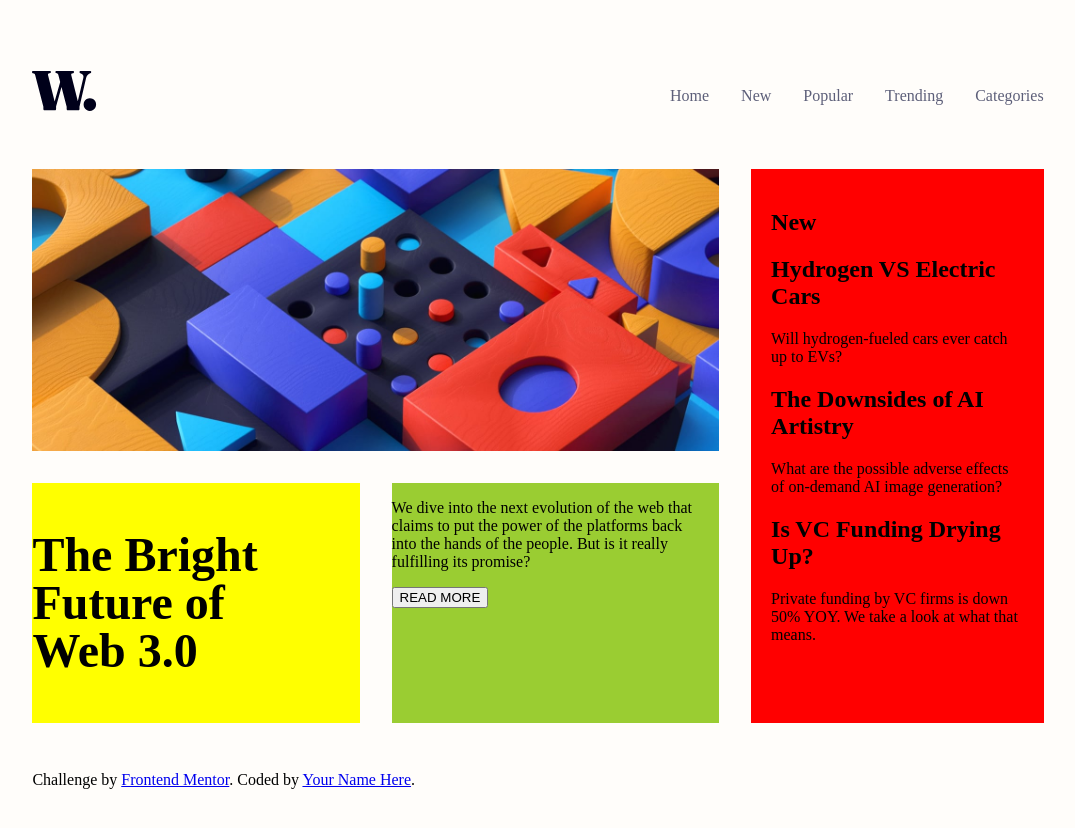
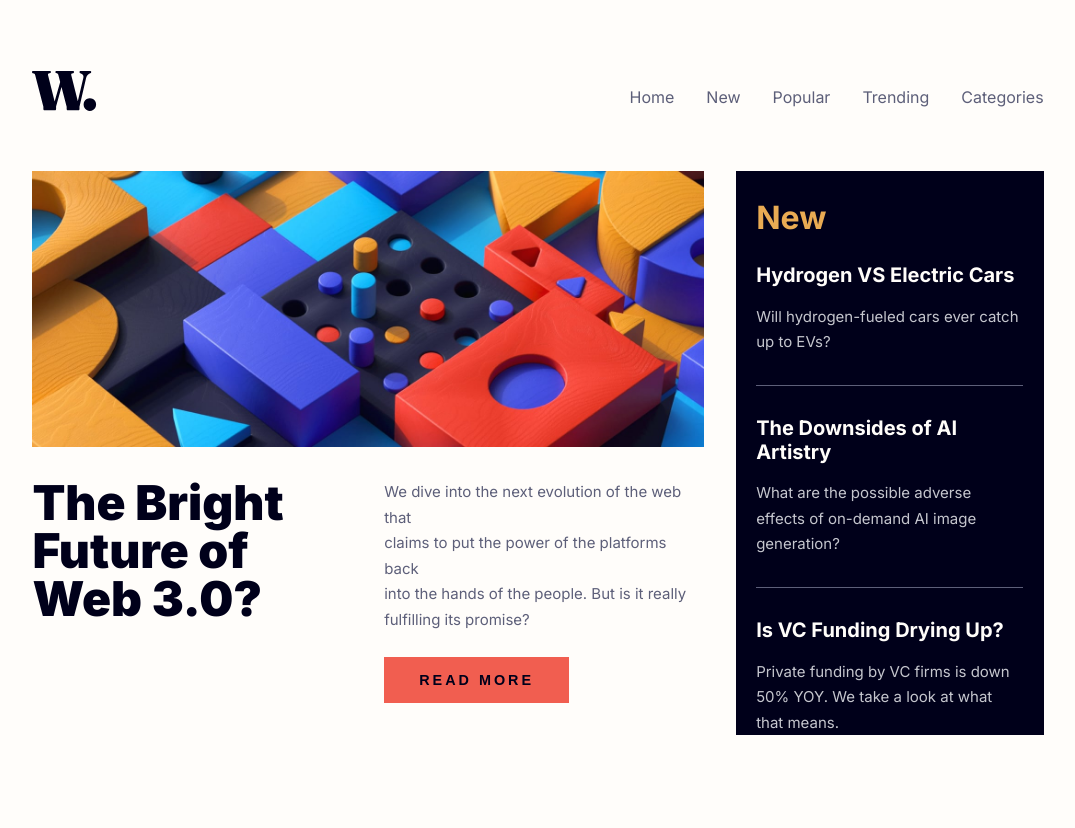
Before and after one commit to yonismbs/news-homepage-home, a plain HTML site: page index.html in a window 1280 px wide. Shown: the whole page, without its empty margins (102-1177 px from the left). After the commit the page ends 806 px from the top, so only its background shows below. Drawn offline with Linux system fonts and the light colour scheme.

Commit message:
Stylisation, rearengement et organisation du main

```diff
--- a/index.html
+++ b/index.html
@@ -5,6 +5,7 @@
   <meta charset="UTF-8" />
   <meta name="viewport" content="width=device-width, initial-scale=1.0" />
 
+  <link href="https://fonts.googleapis.com/css2?family=Inter:wght@100;300;400;500;600;700;800;900&display=swap" rel="stylesheet">
   <link rel="icon" type="image/png" sizes="32x32" href="./assets/images/favicon-32x32.png" />
   <link rel="stylesheet" href="style/style.css" />
   <title>Frontend Mentor | News homepage</title>
@@ -38,7 +39,7 @@
           <div>
             <p class="headline">The Bright<br>
               Future of<br>
-              Web 3.0
+              Web 3.0?
             </p>
           </div>
           <div>
@@ -60,10 +61,14 @@
           <p>Will hydrogen-fueled cars ever catch up to EVs?</p>
         </article>
 
+        <hr>
+
         <article>
           <h2>The Downsides of AI Artistry</h2>
           <p>What are the possible adverse effects of on-demand AI image generation?</p>
         </article>
+
+        <hr>
 
         <article>
           <h2>Is VC Funding Drying Up?</h2>
@@ -74,13 +79,13 @@
     </div>
 
     <!-- Footer -->
-    <footer>
+    <!-- <footer>
       <div class="attribution">
         Challenge by
         <a href="https://www.frontendmentor.io?ref=challenge" target="_blank">Frontend Mentor</a>.
         Coded by <a href="#">Your Name Here</a>.
       </div>
-    </footer>
+    </footer> -->
 
   </div>
 </body>
--- a/style/style.css
+++ b/style/style.css
@@ -1,5 +1,41 @@
 body {
     background-color: hsl(36, 100%, 99%);
+    font-family: 'Inter';
+    color: hsl(236, 13%, 42%);
+}
+
+p {
+    font-size: 15px;
+    line-height: 1.7em;
+    margin: 0;
+}
+
+button {
+    font-size: 0.9rem;
+    border :none;
+    background-color: hsl(5, 85%, 63%);
+    font-weight: bold;
+    color: hsl(240, 100%, 5%);
+    padding: 15px 35px;
+    margin: 25px 0 0 0;
+    letter-spacing: 3px;
+}
+
+hr {
+    border: none;
+    height: 1px;
+    background-color: hsl(236, 13%, 42%);
+    margin : 30px 0px
+}
+
+h1 {
+    color :hsl(35, 77%, 62%);
+    font-size: 2rem;
+}
+
+h2 {
+    font-size: 1.25rem;
+    color : hsl(36, 100%, 99%);
 }
 
 /* Container du principale du site */
@@ -28,7 +64,6 @@ body {
     justify-content: flex-end;
     list-style-type: none;
     gap: 2rem;
-    color: hsl(236, 13%, 42%);
     flex-grow: 1;
 }
 
@@ -48,9 +83,13 @@ body {
 }
 
 .right-side-2 {
-    flex-grow: 1;
-    background-color: red;
-    padding: 2%;
+    padding: 0% 2%;
+    background-color: hsl(240, 100%, 5%);
+    gap: rem;
+}
+
+.right-side-2 p {
+    color: hsl(233, 8%, 79%);
 }
 
 .left-side-2 img {
@@ -66,17 +105,18 @@ body {
 .flex-container-3 > div:nth-child(1){
     flex-grow: 1;
     flex-basis : 0;
-    background-color: yellow;
+    padding: 0;
 }
 
 .flex-container-3 > div:nth-child(2){
     flex-grow: 1;
     flex-basis : 0;
-    background-color: yellowgreen;
+    padding: 0;
 }
 
-.headline{
+.headline {
     font-size: 3rem;
-    font-weight: bolder;
-    line-height: 1;
+    font-weight: 900;
+    line-height: 1em;
+    color: hsl(240, 100%, 5%);
 }
```
